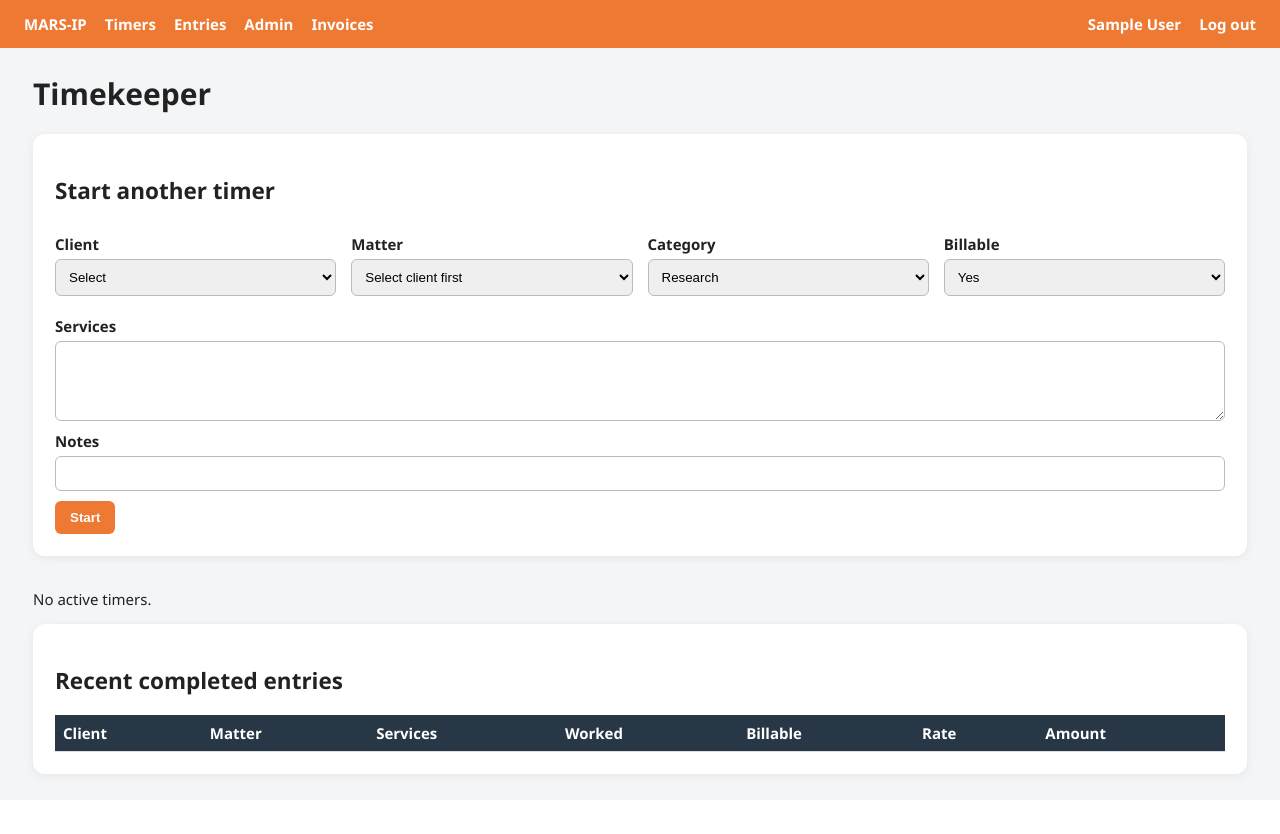
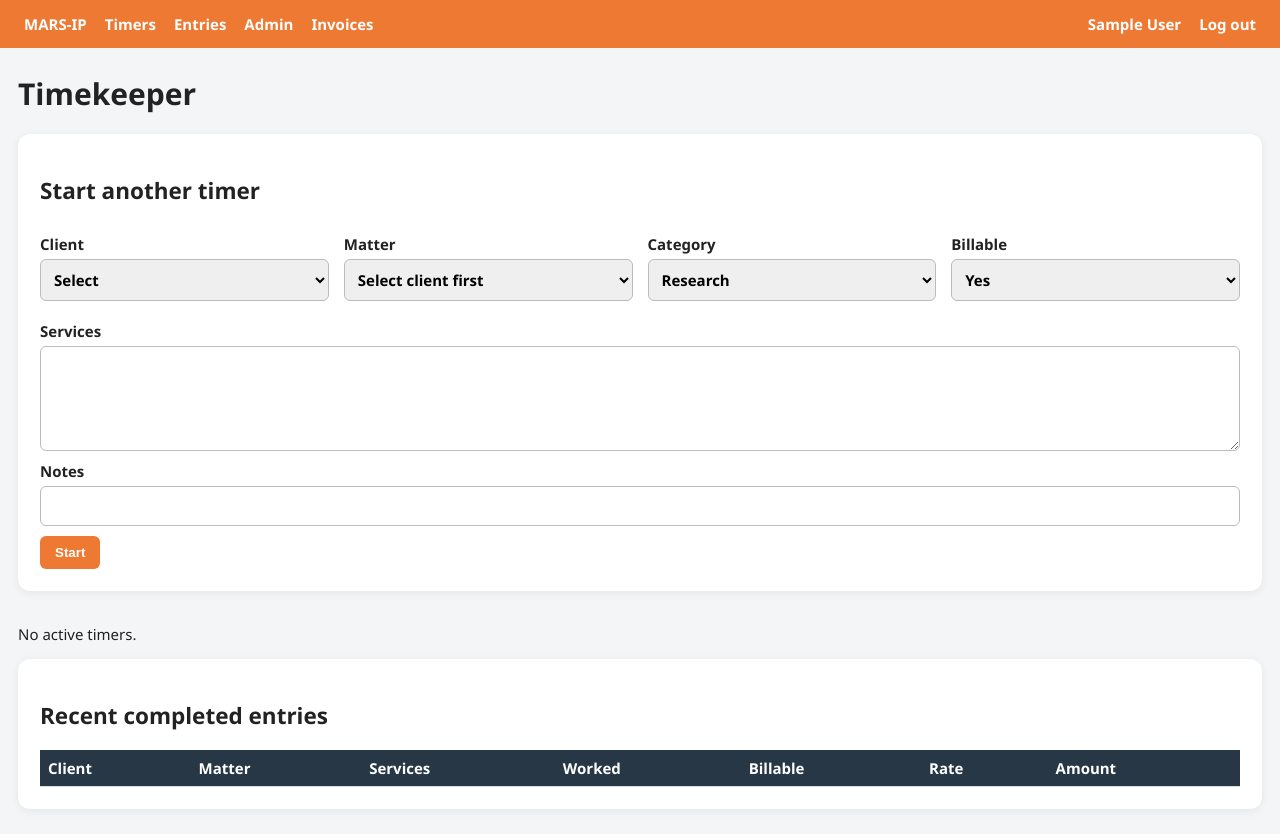
Before and after one commit to officemars/mars-ip-billing-render-test, a Flask app: page /timer in a window 1280 px wide. Before the commit the page ends 783 px from the top, so only its background shows below. Run offline with Flask 3, Linux system fonts and the light colour scheme; the visitor is signed in with stand-in values (Sample User, id 1); lists and menus that the app fills with data are empty; some libraries are stand-ins or nearby versions.

Commit message:
Add files via upload

```diff
--- a/static/style.css
+++ b/static/style.css
@@ -1 +1,397 @@
-*{box-sizing:border-box}body{margin:0;background:#f3f5f7;color:#222;font:15px Segoe UI,Arial}nav{display:flex;gap:18px;align-items:center;background:#ee7933;color:#fff;padding:14px 24px}nav a{color:#fff;text-decoration:none;font-weight:600}nav span{flex:1}main{max-width:1250px;margin:25px auto;padding:0 18px}.card{background:#fff;padding:22px;border-radius:12px;margin-bottom:18px;box-shadow:0 2px 10px #0001}.narrow{max-width:480px;margin:60px auto}.grid,.cards{display:grid;grid-template-columns:repeat(auto-fit,minmax(230px,1fr));gap:15px}label{display:block;font-weight:600;margin:10px 0}input,select,textarea{display:block;width:100%;padding:9px;margin-top:5px;border:1px solid #bbb;border-radius:6px}textarea{min-height:80px}button{background:#ee7933;color:#fff;border:0;border-radius:6px;padding:9px 15px;font-weight:700;cursor:pointer}.secondary{background:#4e6e8e}.danger{background:#a61b1b}.flash{background:#fff1cc;padding:12px;border-left:5px solid #ee7933}.clock{font-size:2rem}.wide{overflow:auto}table{width:100%;border-collapse:collapse}th,td{padding:8px;border-bottom:1px solid #ddd;text-align:left;vertical-align:top}th{background:#273746;color:#fff}.check{font-weight:400}.check input{display:inline;width:auto}@media(max-width:650px){nav{flex-wrap:wrap}.grid,.cards{display:block}}
+*,
+*::before,
+*::after {
+    box-sizing: border-box;
+}
+
+html,
+body {
+    max-width: 100%;
+    overflow-x: hidden;
+}
+
+body {
+    margin: 0;
+    background: #f3f5f7;
+    color: #222;
+    font: 15px Segoe UI, Arial;
+}
+
+
+/* ---------- Navigation ---------- */
+
+nav {
+    display: flex;
+    gap: 18px;
+    align-items: center;
+    flex-wrap: wrap;
+    background: #ee7933;
+    color: #fff;
+    padding: 14px 24px;
+}
+
+nav a {
+    color: #fff;
+    text-decoration: none;
+    font-weight: 600;
+    overflow-wrap: anywhere;
+}
+
+nav span {
+    flex: 1;
+}
+
+
+/* ---------- Main layout ---------- */
+
+main {
+    width: 100%;
+    max-width: 1400px;
+    margin: 25px auto;
+    padding: 0 18px;
+    min-width: 0;
+}
+
+.card {
+    background: #fff;
+    padding: 22px;
+    border-radius: 12px;
+    margin-bottom: 18px;
+    box-shadow: 0 2px 10px #0001;
+
+    width: 100%;
+    max-width: 100%;
+    min-width: 0;
+    overflow: visible;
+}
+
+.narrow {
+    max-width: 480px;
+    margin: 60px auto;
+}
+
+
+/* ---------- Grids ---------- */
+
+.grid,
+.cards {
+    display: grid;
+    grid-template-columns:
+        repeat(auto-fit, minmax(min(100%, 230px), 1fr));
+    gap: 15px;
+
+    width: 100%;
+    min-width: 0;
+}
+
+.grid > *,
+.cards > * {
+    min-width: 0;
+    max-width: 100%;
+}
+
+
+/* ---------- Forms ---------- */
+
+form {
+    width: 100%;
+    max-width: 100%;
+    min-width: 0;
+}
+
+label {
+    display: block;
+    font-weight: 600;
+    margin: 10px 0;
+
+    min-width: 0;
+    max-width: 100%;
+}
+
+input,
+select,
+textarea {
+    display: block;
+
+    width: 100%;
+    max-width: 100%;
+    min-width: 0;
+
+    padding: 9px;
+    margin-top: 5px;
+
+    border: 1px solid #bbb;
+    border-radius: 6px;
+
+    font: inherit;
+}
+
+
+/* ---------- Text areas ---------- */
+
+textarea {
+    min-height: 90px;
+    resize: vertical;
+
+    overflow: auto;
+    white-space: pre-wrap;
+    overflow-wrap: anywhere;
+    word-break: break-word;
+}
+
+textarea[name="services"],
+textarea[name="description"],
+.service-description {
+    width: 100% !important;
+    max-width: 100% !important;
+    min-width: 0 !important;
+
+    min-height: 105px !important;
+}
+
+
+/* ---------- Active timer entries ---------- */
+
+.active-entry,
+.active-timer,
+.timer-entry,
+.timer-card {
+    width: 100%;
+    max-width: 100%;
+    min-width: 0;
+
+    overflow: visible;
+}
+
+.active-entry form,
+.active-timer form,
+.timer-entry form,
+.timer-card form {
+    width: 100%;
+    max-width: 100%;
+    min-width: 0;
+}
+
+.active-entry textarea,
+.active-timer textarea,
+.timer-entry textarea,
+.timer-card textarea {
+    display: block;
+
+    width: 100% !important;
+    max-width: 100% !important;
+    min-width: 0 !important;
+
+    resize: vertical;
+}
+
+
+/* ---------- Buttons ---------- */
+
+button {
+    background: #ee7933;
+    color: #fff;
+
+    border: 0;
+    border-radius: 6px;
+
+    padding: 9px 15px;
+
+    font-weight: 700;
+    cursor: pointer;
+
+    max-width: 100%;
+    white-space: normal;
+}
+
+.secondary {
+    background: #4e6e8e;
+}
+
+.danger {
+    background: #a61b1b;
+}
+
+
+/* ---------- Action/button groups ---------- */
+
+.actions,
+.toolbar,
+.page-head,
+.contact-heading,
+.sticky-actions {
+    display: flex;
+    align-items: center;
+
+    gap: 10px;
+    flex-wrap: wrap;
+
+    width: 100%;
+    max-width: 100%;
+    min-width: 0;
+}
+
+.actions > *,
+.toolbar > *,
+.page-head > *,
+.contact-heading > * {
+    min-width: 0;
+}
+
+
+/* ---------- Flash messages ---------- */
+
+.flash {
+    background: #fff1cc;
+
+    padding: 12px;
+    border-left: 5px solid #ee7933;
+
+    max-width: 100%;
+    overflow-wrap: anywhere;
+}
+
+
+/* ---------- Timer clock ---------- */
+
+.clock {
+    font-size: 2rem;
+}
+
+
+/* ---------- Tables ---------- */
+
+.wide,
+.table-scroll,
+.table-wrapper,
+.table-responsive {
+    width: 100%;
+    max-width: 100%;
+
+    overflow-x: auto;
+    overflow-y: visible;
+
+    -webkit-overflow-scrolling: touch;
+}
+
+table {
+    width: 100%;
+    max-width: 100%;
+
+    border-collapse: collapse;
+}
+
+th,
+td {
+    padding: 8px;
+
+    border-bottom: 1px solid #ddd;
+
+    text-align: left;
+    vertical-align: top;
+
+    overflow-wrap: anywhere;
+    word-break: normal;
+}
+
+th {
+    background: #273746;
+    color: #fff;
+}
+
+
+/* Keep narrative columns readable */
+
+th.service-column,
+td.service-column {
+    min-width: 280px !important;
+    width: auto !important;
+    max-width: 520px !important;
+}
+
+td input,
+td select,
+td textarea {
+    width: 100% !important;
+    max-width: 100% !important;
+    min-width: 0 !important;
+}
+
+
+/* ---------- Long content ---------- */
+
+p,
+a,
+span,
+div,
+td,
+th,
+label {
+    overflow-wrap: anywhere;
+}
+
+.invoice-tag,
+.billing-tag-v13 {
+    max-width: 100%;
+    white-space: normal !important;
+}
+
+
+/* ---------- Checkboxes ---------- */
+
+.check {
+    font-weight: 400;
+}
+
+.check input {
+    display: inline-block;
+    width: auto;
+}
+
+
+/* ---------- Responsive ---------- */
+
+@media (max-width: 850px) {
+
+    main {
+        padding: 0 12px;
+    }
+
+    .grid,
+    .cards {
+        grid-template-columns:
+            repeat(auto-fit, minmax(min(100%, 200px), 1fr));
+    }
+
+    th.service-column,
+    td.service-column {
+        min-width: 240px !important;
+    }
+}
+
+
+@media (max-width: 650px) {
+
+    nav {
+        flex-wrap: wrap;
+    }
+
+    .grid,
+    .cards {
+        grid-template-columns: 1fr;
+    }
+
+    .card {
+        padding: 16px;
+    }
+
+    th.service-column,
+    td.service-column {
+        min-width: 220px !important;
+        max-width: 360px !important;
+    }
+
+    button {
+        white-space: normal;
+    }
+}
```
